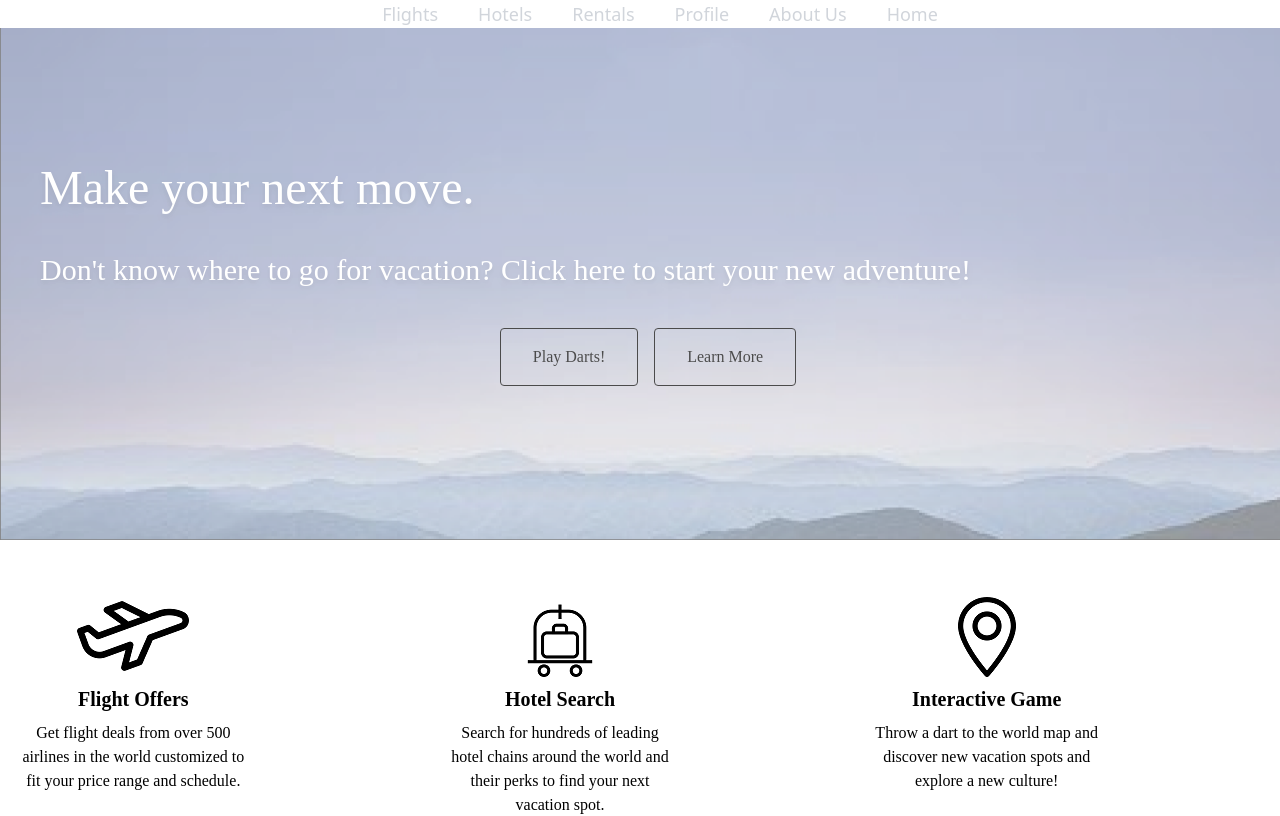
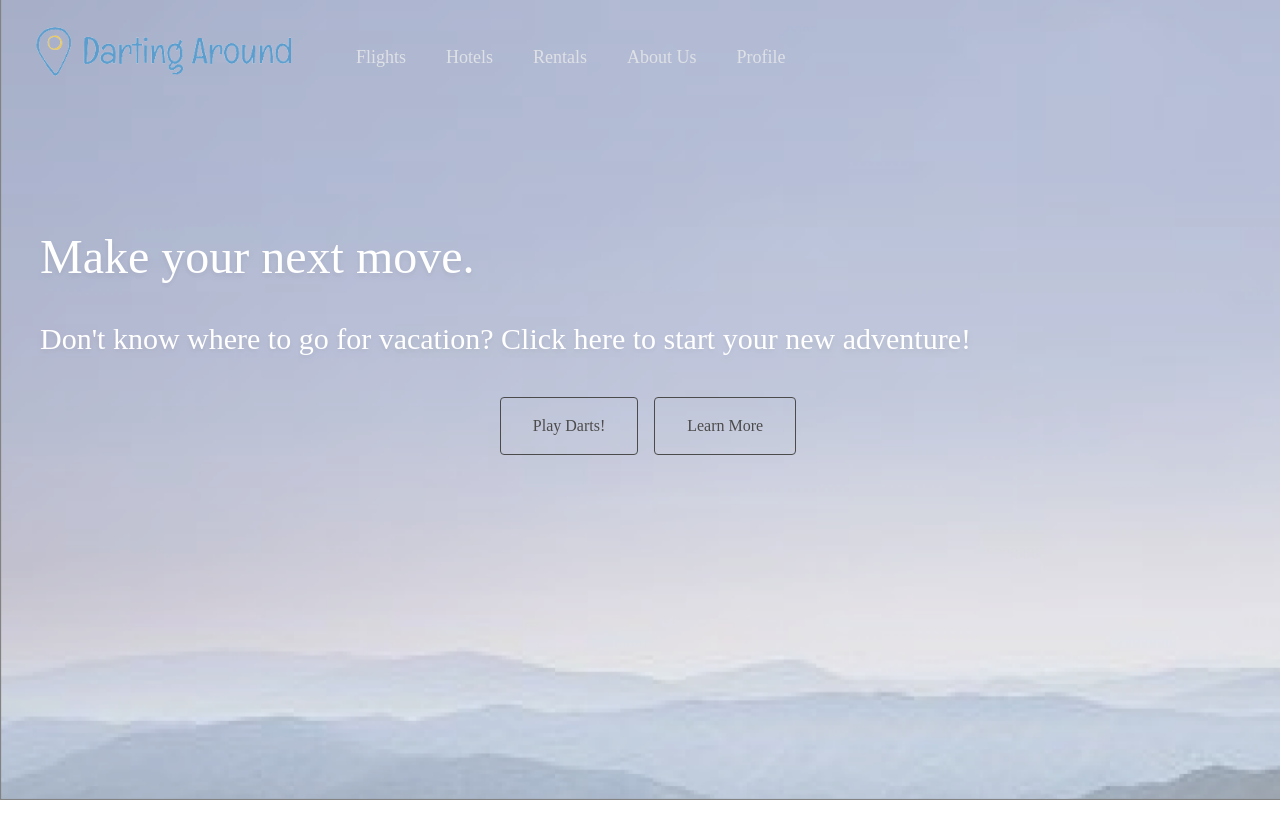
Before and after one commit to brandonzhu09/Darting-Around, a React (Create React App) app: page / in a window 1280 px wide. Shown: the top 816 px of the page. Built offline with nearby package versions, Linux system fonts and the light colour scheme; the HTML template or start-up script is replaced by a standard one; a web font is replaced by a local one.

Commit message:
Navbar component

```diff
--- a/package.json
+++ b/package.json
@@ -10,6 +10,7 @@
     "@testing-library/react": "^13.3.0",
     "@testing-library/user-event": "^13.5.0",
     "axios": "^0.27.2",
+    "package.json": "^2.0.1",
     "react": "^18.2.0",
     "react-dom": "^18.2.0",
     "react-rating-stars-component": "^2.2.0",
--- a/src/App.css
+++ b/src/App.css
@@ -1,40 +1,26 @@
-.App {
-  text-align: center;
-  display:flex;
-  align-items:center;
+header {
+  min-height: 100vh;
+  position: relative;
 }
 
-.App-logo {
-  height: 40vmin;
-  pointer-events: none;
+nav img {
+  width: 300px;
 }
 
-@media (prefers-reduced-motion: no-preference) {
-  .App-logo {
-    animation: App-logo-spin infinite 20s linear;
-  }
+nav {
+  align-items: center;
+  display: flex;
 }
 
-.App-header {
-  background-color: #282c34;
-  min-height: 100vh;
-  display: flex;
-  flex-direction: column;
-  align-items: center;
-  justify-content: center;
-  font-size: calc(10px + 2vmin);
-  color: white;
+.nav-links {
+  flex: 1;
 }
 
-.App-link {
-  color: #61dafb;
+.nav-links ul li {
+  display: inline-block;
+  justify-content: left;
 }
 
-@keyframes App-logo-spin {
-  from {
-    transform: rotate(0deg);
-  }
-  to {
-    transform: rotate(360deg);
-  }
+.nav-links li {
+  justify-content: right;
 }
--- a/src/App.js
+++ b/src/App.js
@@ -1,6 +1,7 @@
 // import logo from './logo.svg';
 import './App.css';
 import React from 'react';
+import Navbar from './components/Navbar'
 import FlightSearch from './pages/flight-search'
 import FlightOffers from './pages/flight-offers'
 import HotelSearch from './pages/hotel-search'
@@ -14,14 +15,6 @@ import {BrowserRouter as Router, Routes, Route, Link} from 'react-router-dom'
 function App() {
   return (
     <Router>
-      <nav class="flex text-gray-300 text-lg list-none justify-center">
-        <Link to="/flights" class="ml-10"> Flights </Link>
-        <Link to="/hotels" class="ml-10"> Hotels </Link>
-        <Link to="/rentals" class="ml-10"> Rentals </Link>
-        <Link to="/profile" class="ml-10"> Profile </Link>
-        <Link to="/about" class="ml-10"> About Us </Link>
-        <Link to="/" class="ml-10"> Home </Link>
-      </nav>
       <Routes>
         <Route path="/" element={<HomePage />} />
         <Route path="/flights" element={<FlightSearch />}/>
--- /dev/null
+++ b/src/components/Navbar.jsx
@@ -0,0 +1,25 @@
+import React from 'react';
+import { Link } from 'react-router-dom';
+import logo from '../assets/logo.png';
+
+function Navbar() {
+    return (
+
+        <nav class="font-body text-gray-300 text-lg list-none">
+            <Link to="/"><img class="ml-4" src={logo}></img></Link>
+            <div class="nav-links">
+                <ul>
+                    <li><Link to="/flights" class="ml-10"> Flights </Link></li>
+                    <li><Link to="/hotels" class="ml-10"> Hotels </Link></li>
+                    <li><Link to="/rentals" class="ml-10"> Rentals </Link></li>
+                    <li><Link to="/about" class="ml-10"> About Us </Link></li>
+                    <li><Link to="/profile" class="ml-10"> Profile </Link></li>
+                </ul>
+            </div>
+        </nav>
+
+
+     );
+}
+
+export default Navbar;
--- a/src/pages/flight-search.jsx
+++ b/src/pages/flight-search.jsx
@@ -1,6 +1,9 @@
 import React, { useEffect, useState } from 'react';
 import axios from 'axios';
+import Navbar from '../components/Navbar';
 import FlightSearchBar from '../components/FlightSearchBar';
+import { Link } from 'react-router-dom';
+import logo from '../assets/logo.png';
 
 function FlightSearch() {
 
@@ -24,9 +27,10 @@ function FlightSearch() {
     // }, [])
 
     return (
-        <div class="bg-flight-header opacity-70 bg-cover h-screen font-body px-8 py-16">
+        <div class="bg-flight-header opacity-70 bg-cover h-screen font-body px-8">
+            <Navbar />
             <img class="object-fill" />
-            <h1 class="text-4xl mb-12 font-bold">Pick a place and let's fly.</h1>
+            <h1 class="text-4xl my-12 font-bold">Pick a place and let's fly.</h1>
             <FlightSearchBar />
         </div>
      );
--- a/src/pages/home-page.jsx
+++ b/src/pages/home-page.jsx
@@ -1,4 +1,5 @@
 import React from 'react';
+import Navbar from '../components/Navbar';
 import flightIcon from '../assets/flight_icon.png';
 import hotelIcon from '../assets/hotel_icon.png';
 import destinationIcon from '../assets/destination_icon.png';
@@ -8,16 +9,8 @@ function HomePage() {
     return (
         <div class="font-body">
             <header class="bg-hero-header opacity-70 bg-cover h-128 relative">
-                <nav class="">
-                    <ul class="flex text-gray-300 text-lg list-none justify-center">
-                        <li class="ml-10"><a href="/flights"></a></li>
-                        <li class="ml-10"><a href="/hotels"></a></li>
-                        <li class="ml-10"><a href="/rentals"></a></li>
-                        <li class="ml-10"><a href="/profile"></a></li>
-                        <li class="ml-10"><a href="/"></a></li>
-                    </ul>
-                </nav>
-                <div class="mt-24 text-white pl-10 drop-shadow-md">
+                <Navbar />
+                <div class="mt-20 text-white pl-10 drop-shadow-md">
                     <h1 class="pt-10 text-6xl sm:text-5xl">Make your next move.</h1>
                     <h3 class="pt-10 text-4xl sm:text-3xl break-words">Don't know where to go for vacation? Click here to start your new adventure!</h3>
                 </div>
```
Also changed, not shown: requirements.txt (added), src/assets/logo.png (added), 1 other file (tests, documents, lock files or other folders).
